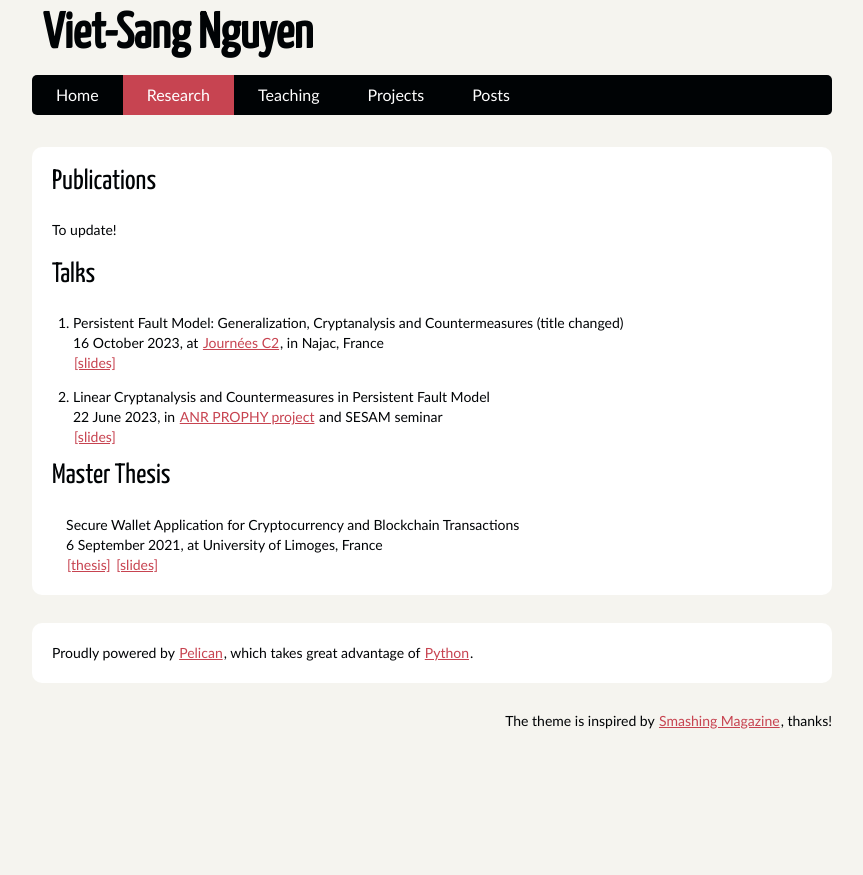
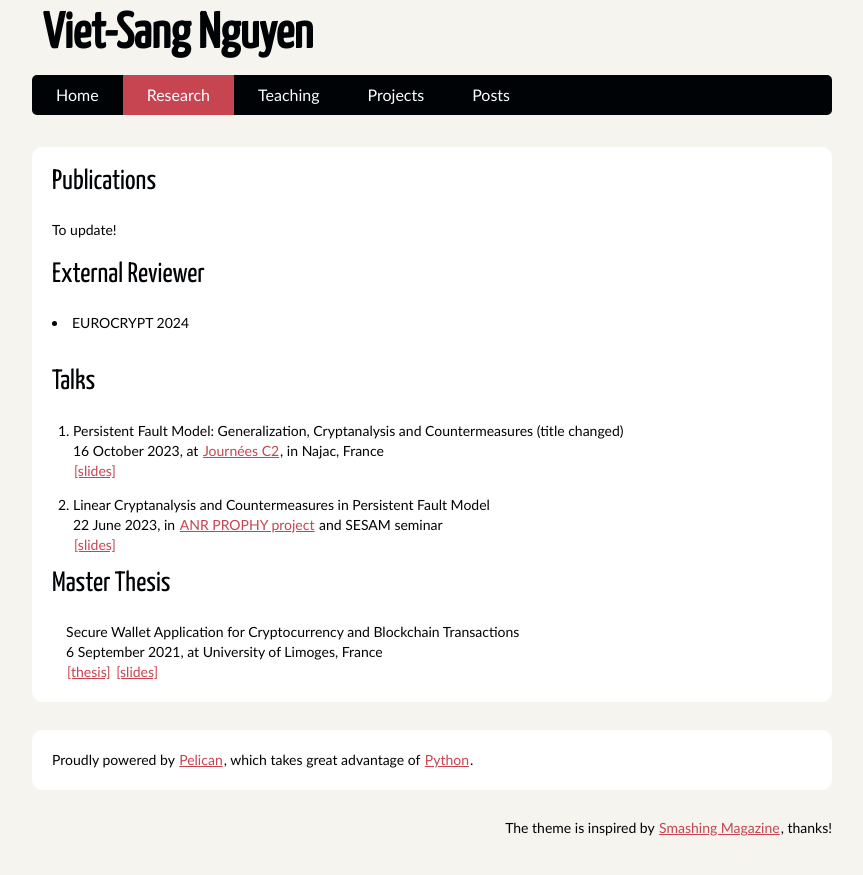
Before and after one commit to nvietsang/nvietsang.github.io, a Jekyll site: the page built from research.html, in a window 1280 px wide. Shown: the top 875 px of the page, without its empty margins (208-1071 px from the left). Built offline with Jekyll 4.4.1, drawn with Linux system fonts in a browser that asks for light colours.

Commit message:
add external reviewer

```diff
--- a/research.html
+++ b/research.html
@@ -26,6 +26,10 @@ layout: default
     </ol>
 
     <br>
+    <h1>External Reviewer</h1>
+        <li>EUROCRYPT 2024</li>
+
+    <br>
     <h1>Talks</h1>
         <ol>
             <li> Persistent Fault Model: Generalization, Cryptanalysis and Countermeasures (title changed)
```
